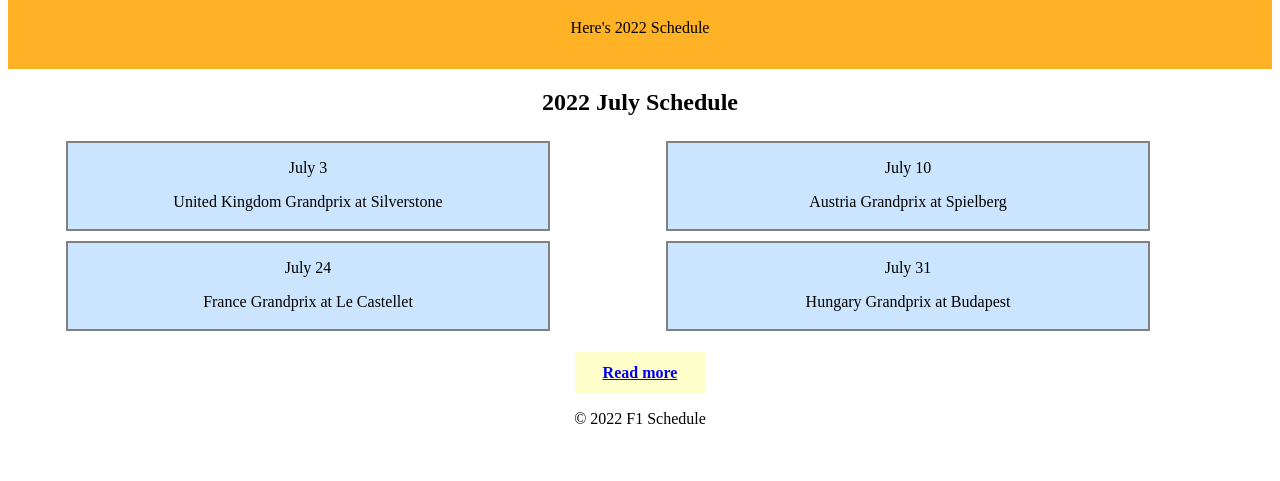
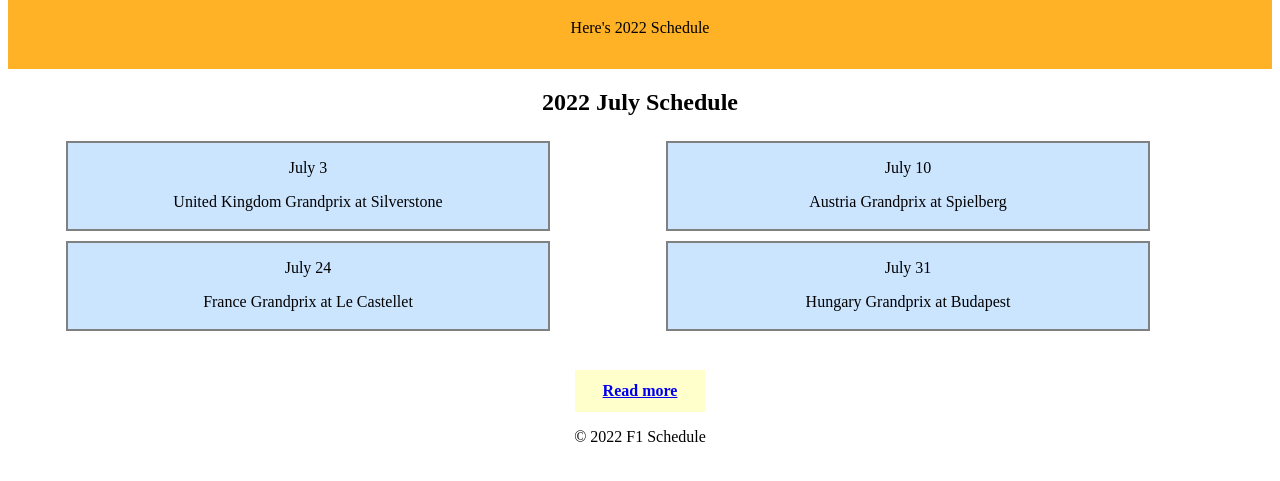
Before and after one commit to yuchialiu/remote-assignments, a plain HTML site: page Week-1/Assignment-2/index.html in a window 1280 px wide. Shown: the part 119-600 px from the top of the page. Drawn offline with Linux system fonts and the light colour scheme.

Commit message:
Update index.html

```diff
--- a/Week-1/Assignment-2/index.html
+++ b/Week-1/Assignment-2/index.html
@@ -40,7 +40,7 @@
 	  </div>
 	</div>
 
-	<div>
+	<div><br>
 	<h3 class="button"><a href="https://www.formula1.com/en/latest/article.formula-1-announces-23-race-calendar-for-2022.2HcIP34fK3Zznx7YZfWL6P.html" target="_blank">Read more</a></h3>
 	</div>
   </body>
```
